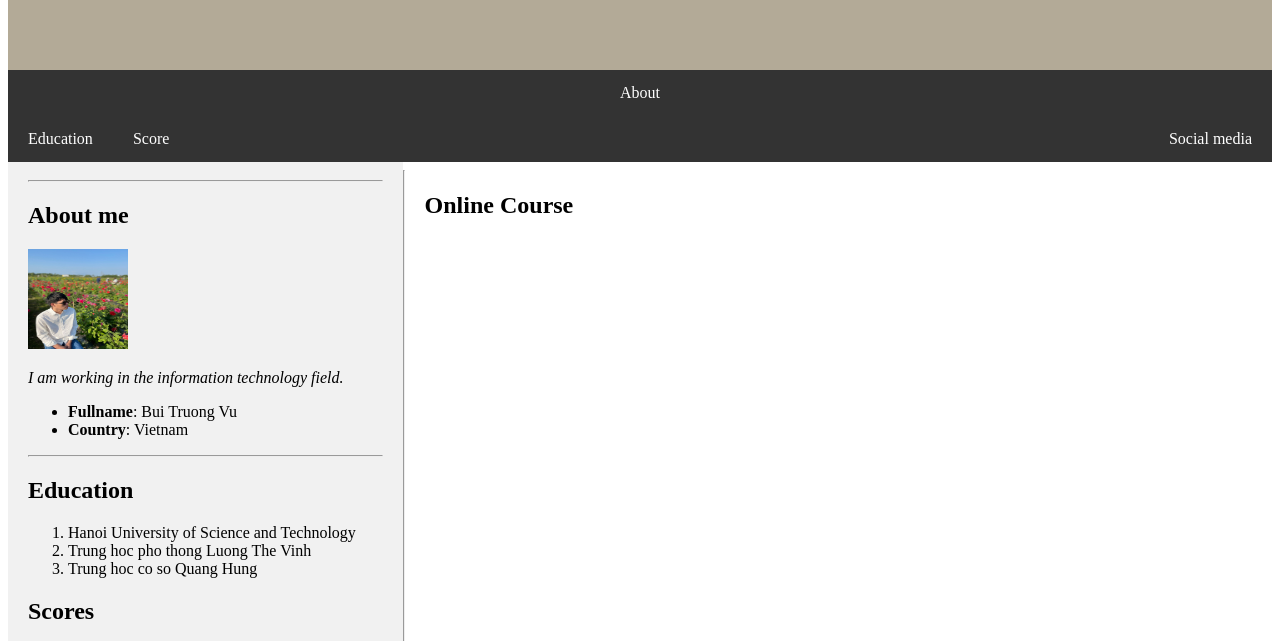
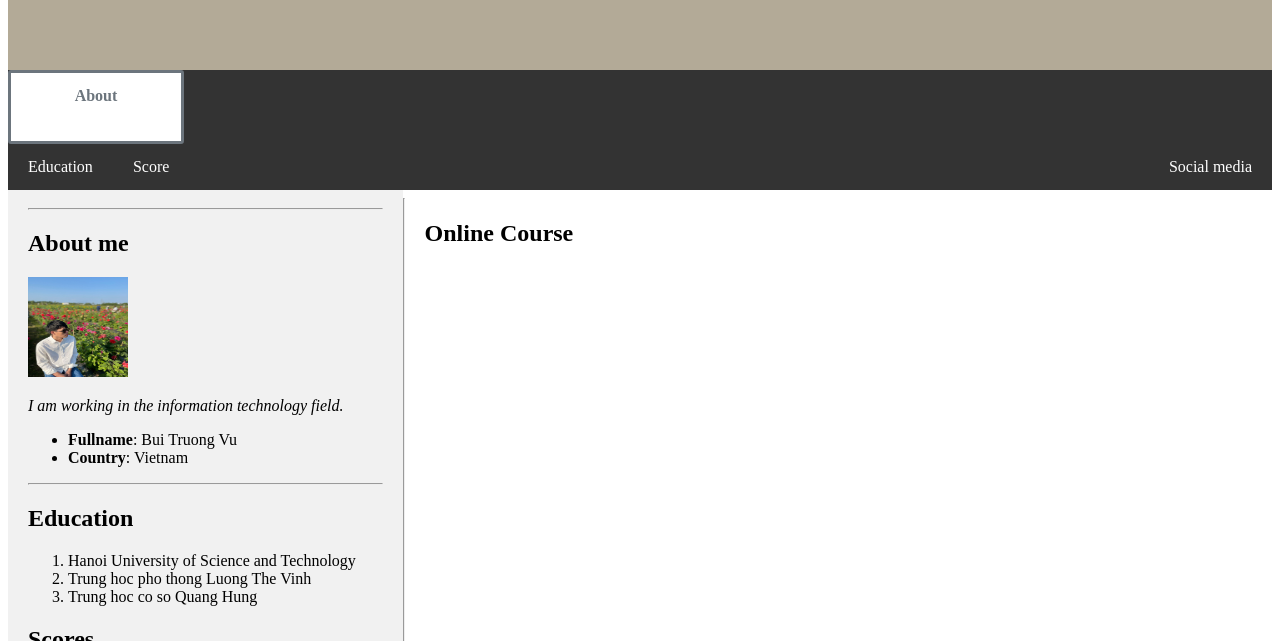
Before and after one commit to buitruongvu/buitruongvu.github.io, a plain HTML site: page index.html in a window 1280 px wide. Shown: the part 135-776 px from the top of the page. Drawn offline with Linux system fonts and the light colour scheme.

Commit message:
Update 18.css

```diff
--- a/css/18.css
+++ b/css/18.css
@@ -19,6 +19,17 @@ nav a {
 	display: block;
 	text-align: center;
 	text-decoration: none;
+}
+.menu_left_1 {
+	background: white;
+	color: rgb(108, 117, 125);
+	border-color: rgb(108, 117, 125);
+	border-style: solid;
+	height: 40px;
+	width: 130px;
+	font-weight: bold;
+	border-radius: 3px;
+	cursor: pointer;
 }
 
 .menu_left {
```
